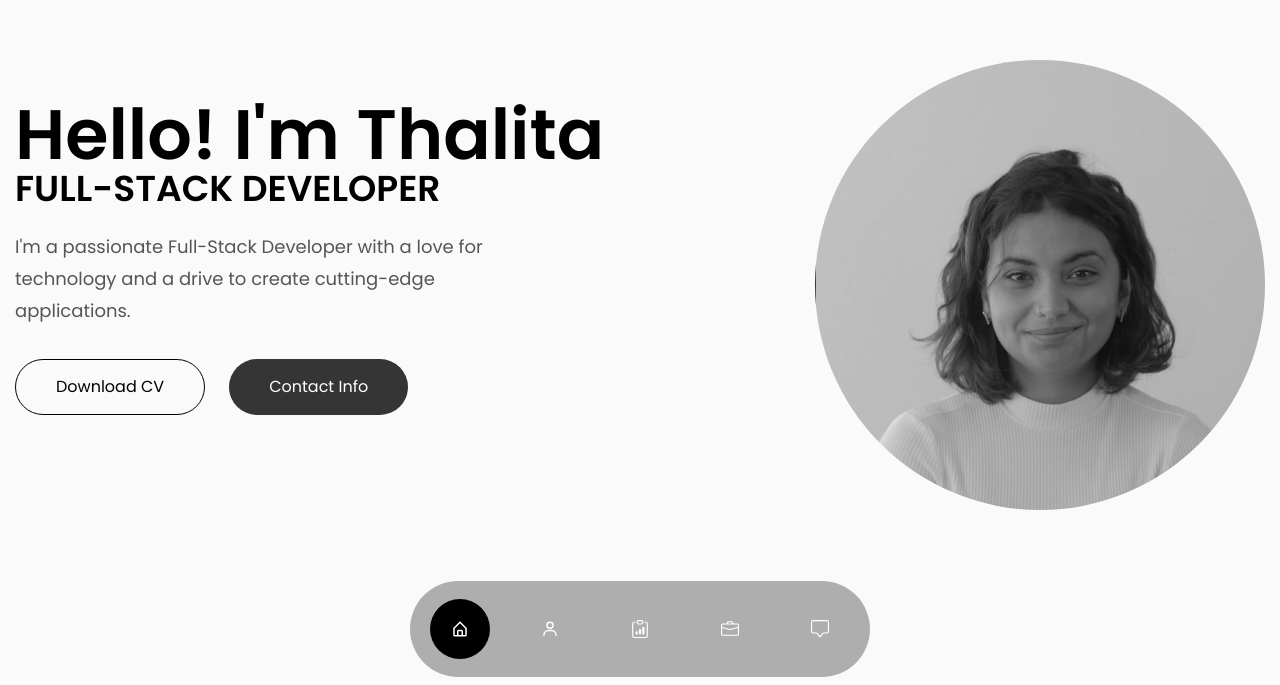
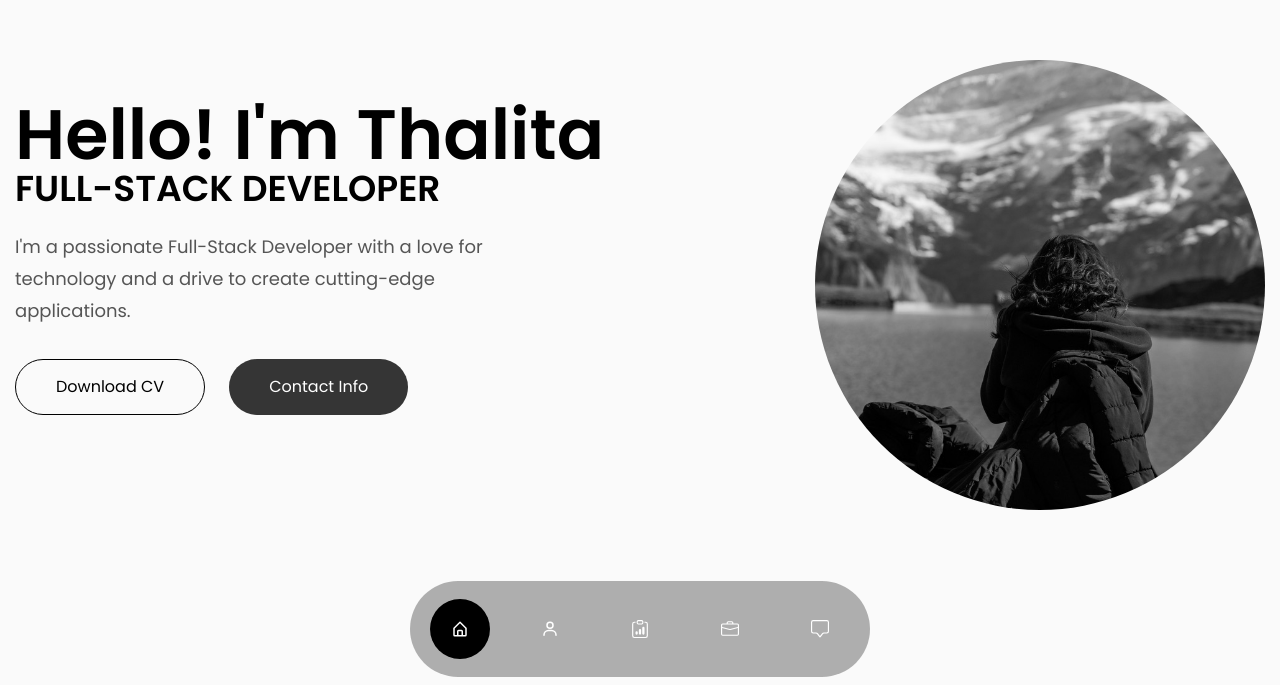
Before and after one commit to ThalitadosReis/my-portfolio, a React (Create React App) app: page / in a window 1280 px wide. Shown: the part 115-800 px from the top of the page. Built offline with nearby package versions, Linux system fonts and the light colour scheme; the HTML template or start-up script is replaced by a standard one.

Commit message:
changed pdf file and added about section image

```diff
--- a/tailwind.config.js
+++ b/tailwind.config.js
@@ -21,7 +21,8 @@ module.exports = {
         accent: "#555555",
       },
       backgroundImage: {
-        about: "url('./assets/about.png')",
+        banner: "url('./assets/about.png')",
+        about: "url('./assets/about.jpeg')",
       },
     },
   },
```
Also changed, not shown: src/assets/about.jpeg (added), 1 other file (tests, documents, lock files or other folders).
